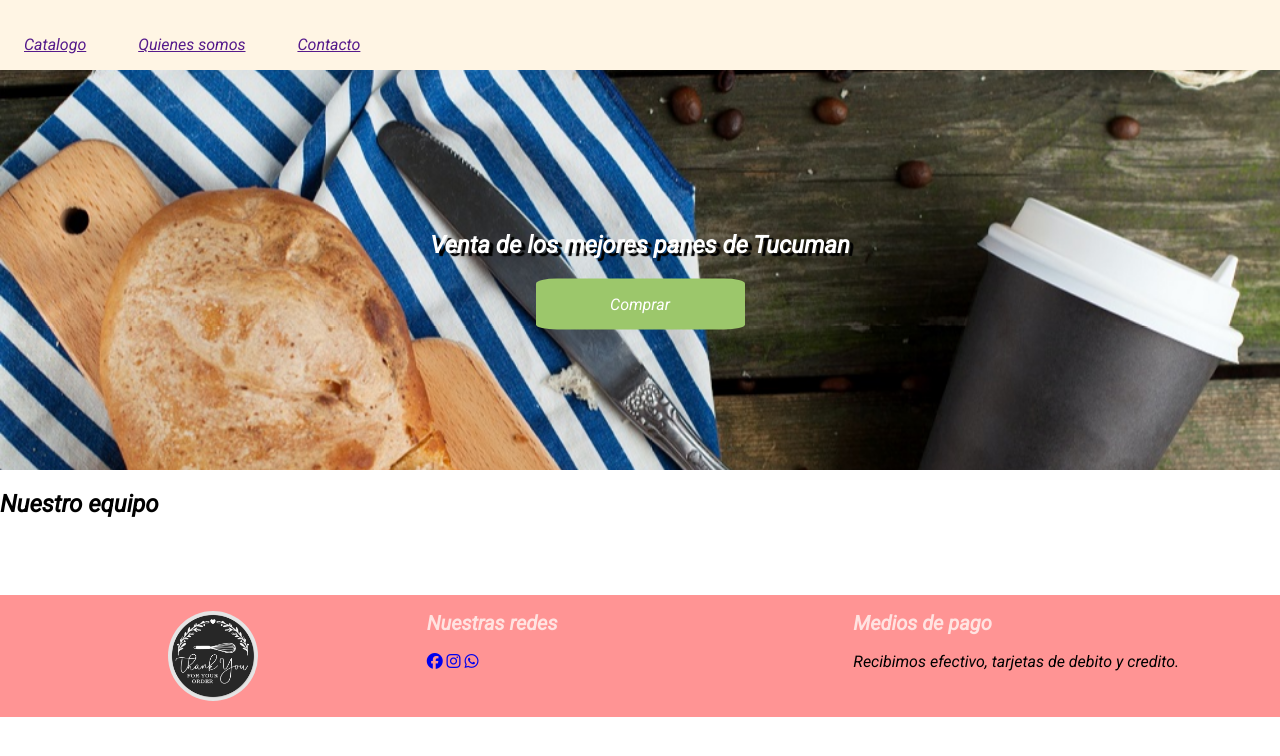
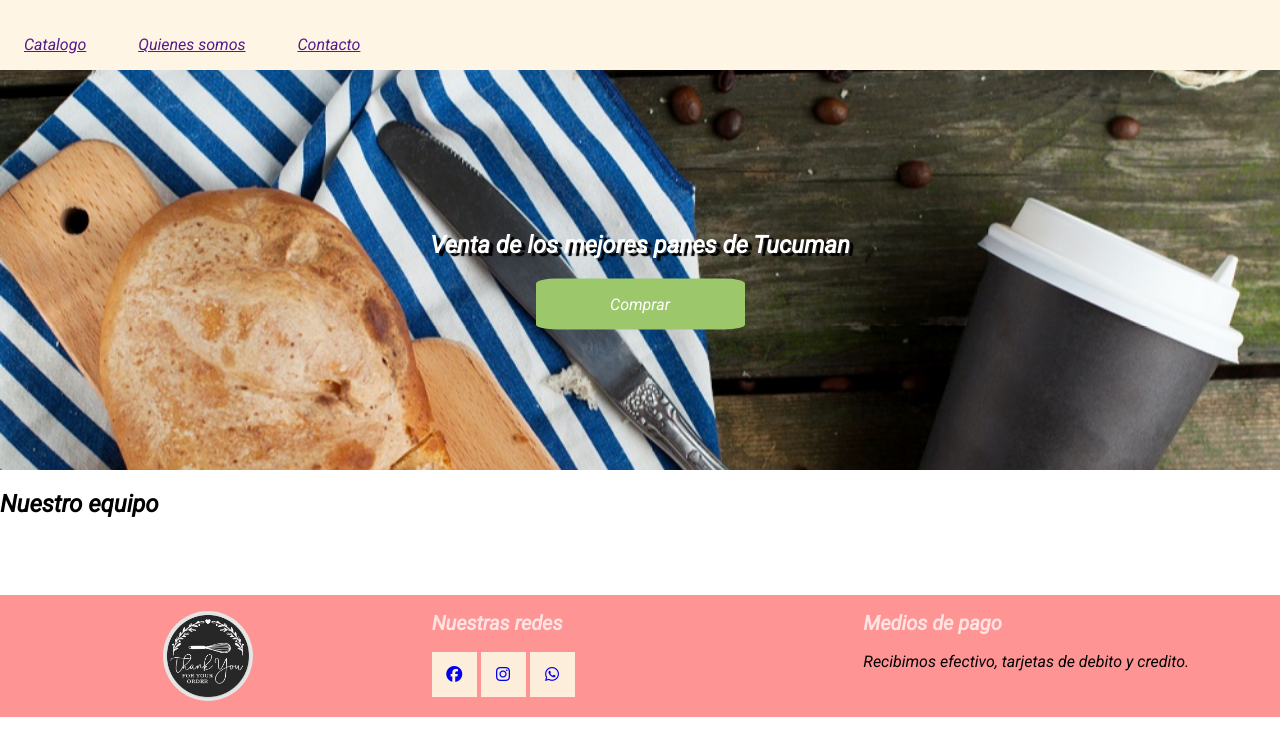
Before and after one commit to liNahuel/Proyecto-Coder-House, a website: page index.html in a window 1280 px wide. Drawn offline with Linux system fonts and the light colour scheme.

Commit message:
Agregamos cosas

```diff
--- a/index.html
+++ b/index.html
@@ -57,16 +57,16 @@
     <div class="footer_contenedor contenedor">
         <div class="box">
             <figure>
-
-                    <img src="./imagenes/logo2.jpeg" alt="Logo de despedida">
-
+                <img src="./imagenes/logo2.jpeg" alt="Logo de despedida">
             </figure>
         </div>
         <div class="box">
             <h2>Nuestras redes</h2>
+            <div class="footer_redes">
             <a href="https://www.facebook.com/profile.php?id=100009773041716"><i class="fa-brands fa-facebook"></i></a>
             <a href="https://www.instagram.com/melvin_lenz_/"><i class="fa-brands fa-instagram"></i></a>
             <a href="https://api.whatsapp.com/send?phone=543815945690"><i class="fa-brands fa-whatsapp"></i></a>
+            </div>
         </div>
         <div class="box">
             <h2>Medios de pago</h2>
--- a/scss/misc/_variables.scss
+++ b/scss/misc/_variables.scss
@@ -2,3 +2,4 @@
 $header:#FFF5E4;
 $footer:#FF9494;
 $color-letter:#FFE3E1;
+$footer_redes:#FDEEDC;
--- a/scss/partials/_footer.scss
+++ b/scss/partials/_footer.scss
@@ -6,13 +6,29 @@
         width: 100%;
         display: grid;
         grid-template-columns: repeat(3,1fr);
+        grid-gap: 15px;
         .box{
+        .footer_redes{
+            & a{
+                display: inline-block;
+                text-decoration: none;
+                text-align: center;
+                width: 2.813rem;
+                height: 2.813rem;
+                background-color: $footer_redes;
+                line-height: 2.813rem;
+                transition: all 300ms ease;
+                &:hover{
+                    color:aqua;
+                }
+            }
+
+        }
             h2{
                 font-weight: 800;
                 font-size: 1.25rem;
                 color: $color-letter;
-
-            }
+                }
             figure{
                 display: flex;
                 justify-content: center;
```
Also changed, not shown: css/styles.css.
